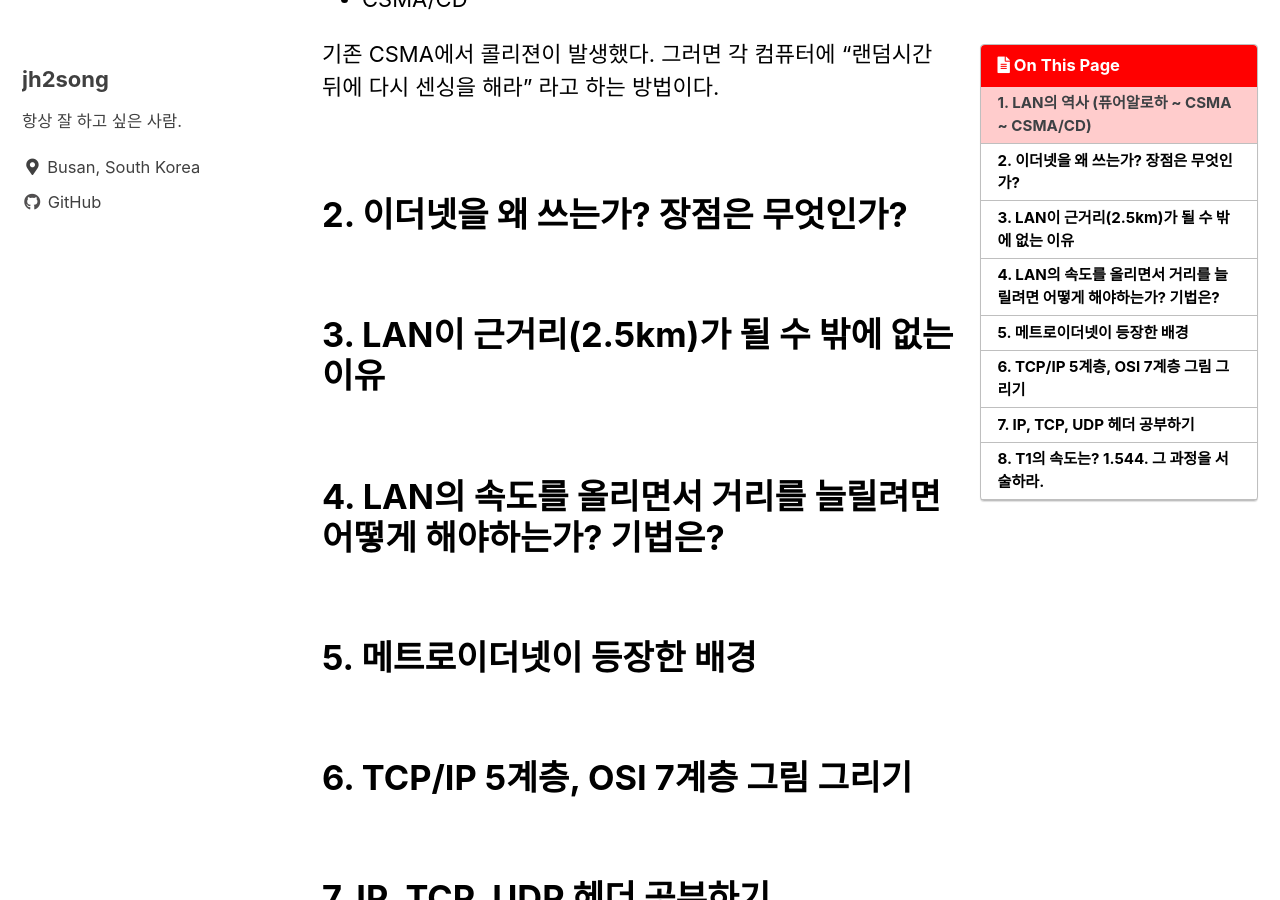
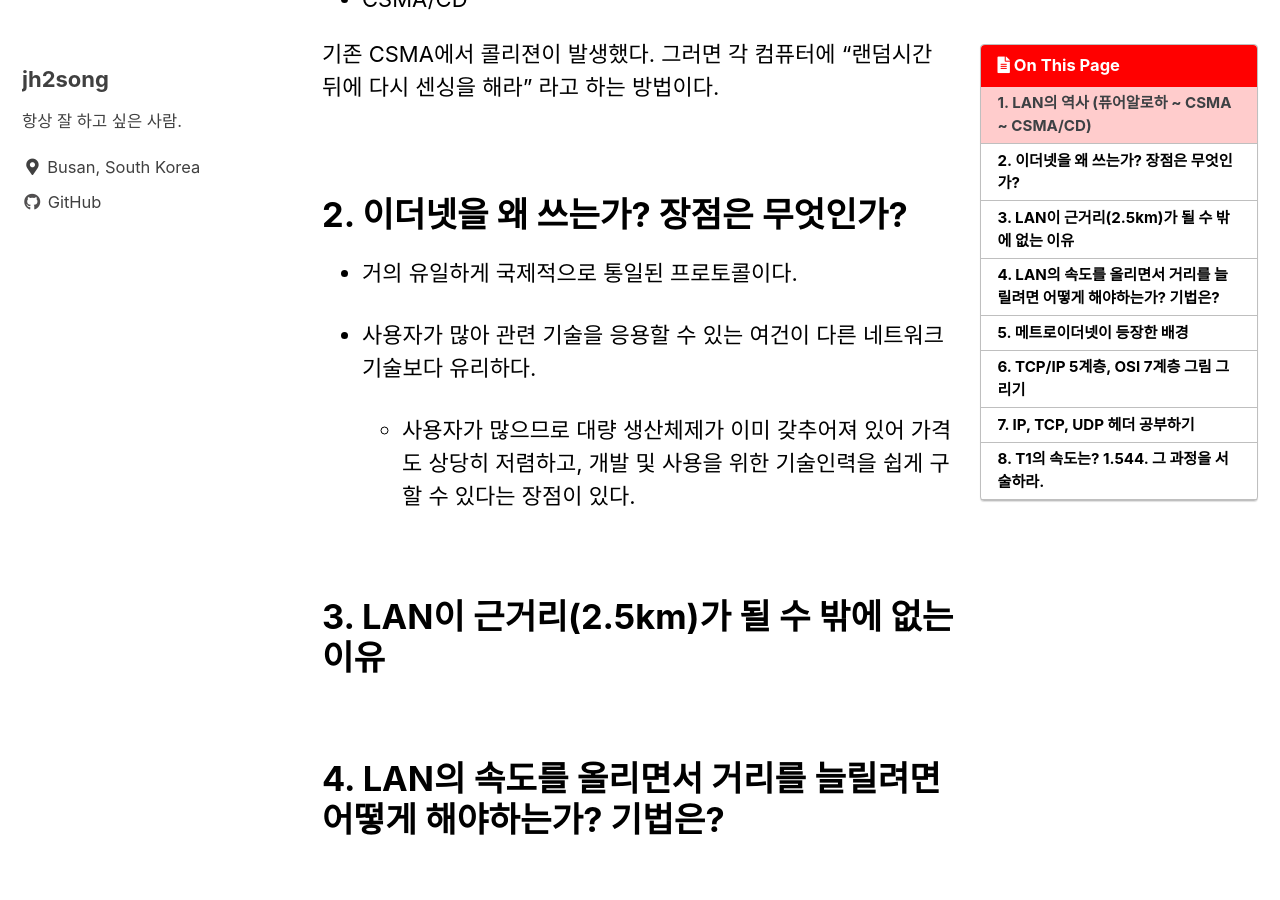
Before and after one commit to jh2song/jh2song.github.io, a Jekyll site: the page built from _posts/deu/2021-04-18-midterm-network.md, in a window 1280 px wide and 900 px high, scrolled down 1467 px. Built offline with Jekyll 4.4.1, drawn with Linux system fonts in a browser that asks for light colours; cached includes are drawn as plain includes.

Commit message:
21/04/18

```diff
--- a/_posts/deu/2021-04-18-midterm-network.md
+++ b/_posts/deu/2021-04-18-midterm-network.md
@@ -43,6 +43,12 @@ CS(carrier Sense)는 데이터를 전송해주는 라인(carrier)를 감지하
 
 # 2. 이더넷을 왜 쓰는가? 장점은 무엇인가?
 
+- 거의 유일하게 국제적으로 통일된 프로토콜이다.
+
+- 사용자가 많아 관련 기술을 응용할 수 있는 여건이 다른 네트워크 기술보다 유리하다.
+
+    - 사용자가 많으므로 대량 생산체제가 이미 갖추어져 있어 가격도 상당히 저렴하고, 개발 및 사용을 위한 기술인력을 쉽게 구할 수 있다는 장점이 있다.
+
 <br>
 
 # 3. LAN이 근거리(2.5km)가 될 수 밖에 없는 이유
```
